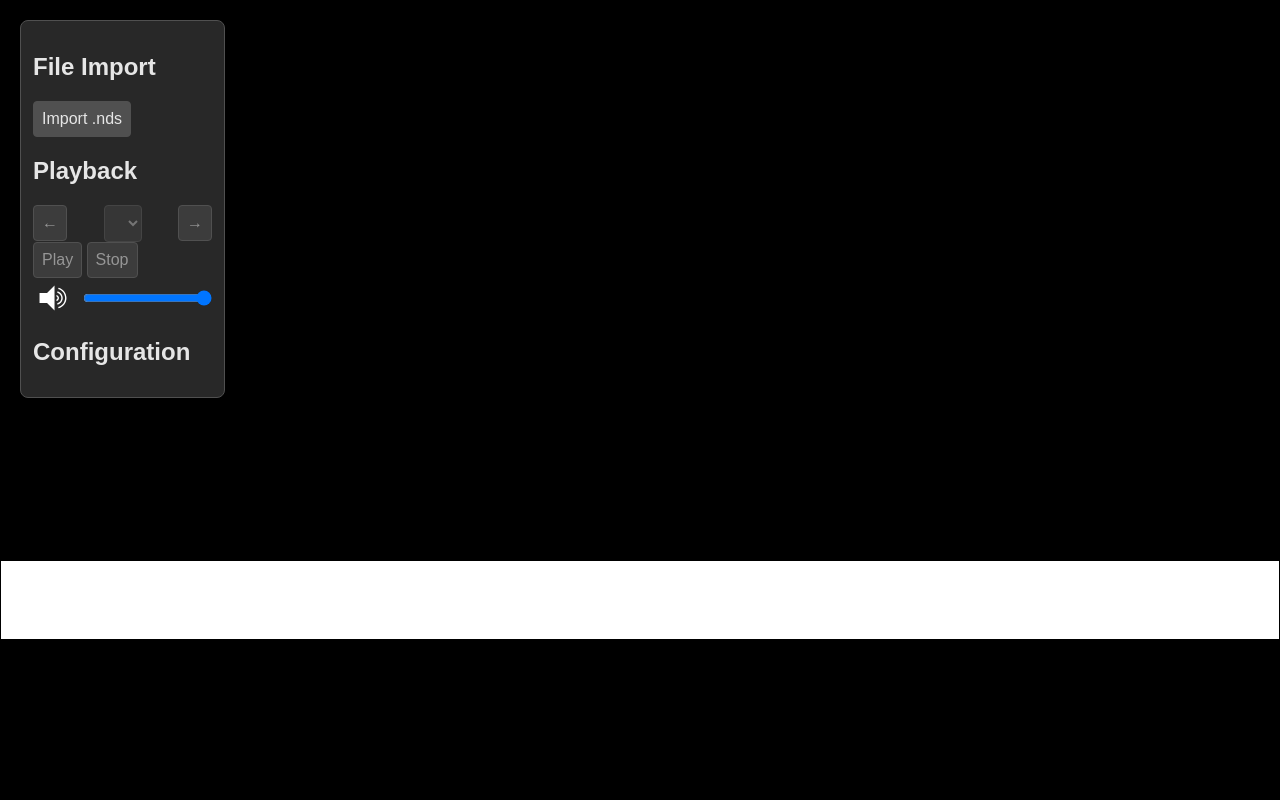
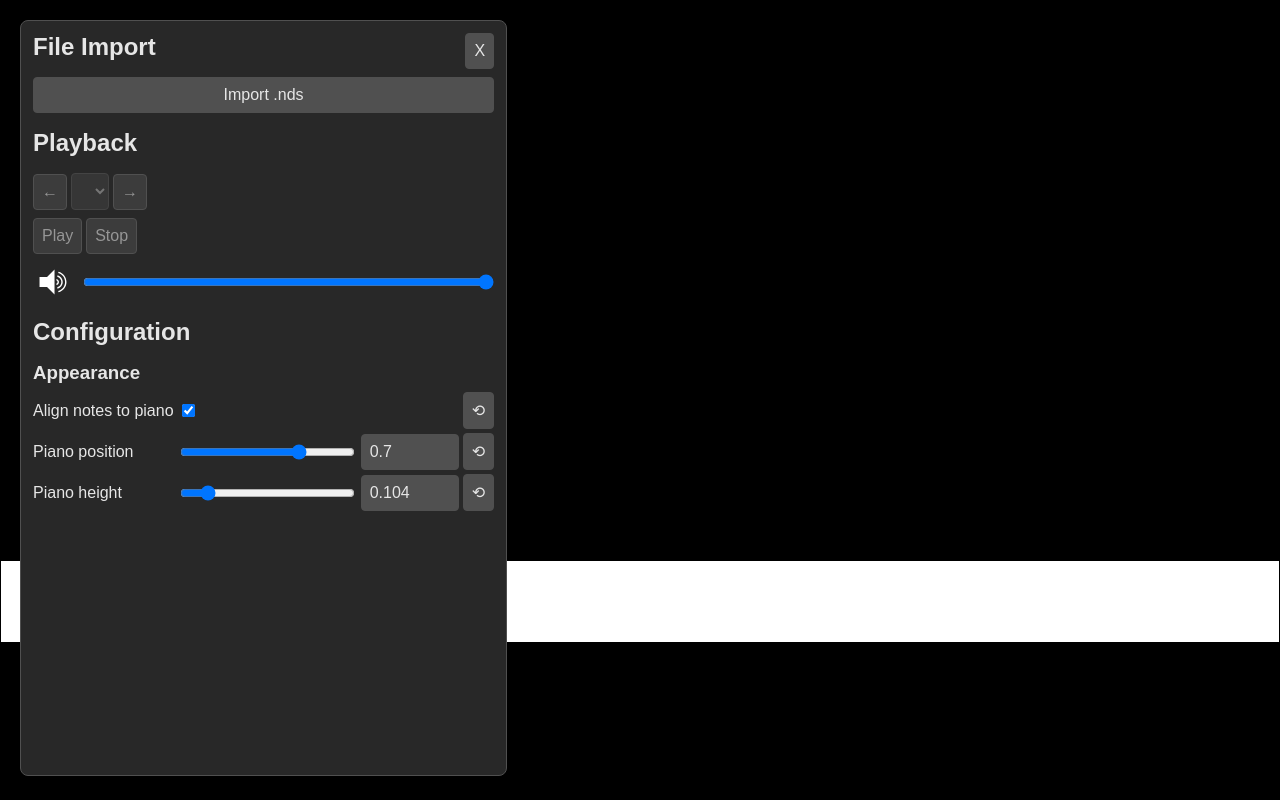
Before and after one commit to DanielPXL/nitro-play, a website built with Parcel: page src/index.html in a window 1280 px wide. Built offline with nearby package versions, Linux system fonts and the light colour scheme; what nitro-fs would draw is missing.

Commit message:
Add basic config section

```diff
--- a/src/ConfigSchema.ts
+++ b/src/ConfigSchema.ts
@@ -2,28 +2,34 @@ import * as Renderer from "./Renderer";
 
 const schema: ConfigSchema = [
 	{
-		title: "Playback",
-		entries: [
-
-		]
-	},
-	{
 		title: "Appearance",
 		entries: [
 			{
+				text: "Align notes to piano",
+				id: "alignNotesToPiano",
+				type: "checkbox",
+				default: true,
+				update: (value) => {
+					Renderer.alignNotesToPiano(value);
+				}
+			},
+			{
 				text: "Piano position",
+				id: "pianoPosition",
 				type: "slider",
-				default: 1,
+				default: 0.7,
 				min: 0,
 				max: 1,
+				forceRange: true,
 				update: (value) => {
 					Renderer.setPianoPosition(value);
 				}
 			},
 			{
 				text: "Piano height",
+				id: "pianoHeight",
 				type: "slider",
-				default: 0.2,
+				default: 0.1,
 				min: 0,
 				max: 0.8,
 				update: (value) => {
@@ -41,8 +47,9 @@ export type ConfigSchema = {
 	entries: ConfigEntry[]
 }[]
 
-type ConfigEntry = {
-	text: string
+export type ConfigEntry = {
+	text: string,
+	id: string
 } & ({
 	type: "checkbox",
 	default: boolean,
@@ -52,5 +59,7 @@ type ConfigEntry = {
 	default: number,
 	min: number,
 	max: number,
+	integer?: boolean,
+	forceRange?: boolean,
 	update: (value: number) => void
 })
--- a/src/ConfigSection.ts
+++ b/src/ConfigSection.ts
@@ -0,0 +1,145 @@
+import ConfigSchema, { ConfigEntry } from "./ConfigSchema"
+
+export const storagePrefix = "nitro-play_config_";
+
+let configSection: HTMLDivElement;
+
+export function init() {
+	configSection = document.getElementById("config") as HTMLDivElement;
+
+	for (const configGroup of ConfigSchema) {
+		const groupDiv = document.createElement("div");
+		groupDiv.classList.add("configGroup");
+
+		const title = document.createElement("h3");
+		title.textContent = configGroup.title;
+		groupDiv.appendChild(title);
+
+		const gridDiv = document.createElement("div");
+		gridDiv.classList.add("configGroupGrid");
+		gridDiv.style.gridTemplateRows = `repeat(${configGroup.entries.length + 1}, auto)`;
+
+		for (let i = 0; i < configGroup.entries.length; i++) {
+			createEntry(configGroup.entries[i], gridDiv, i);
+		}
+
+		groupDiv.appendChild(gridDiv);
+		configSection.appendChild(groupDiv);
+	}
+}
+
+function createEntry(entry: ConfigEntry, parent: HTMLElement, index: number) {
+	const text = document.createElement("div");
+	text.textContent = entry.text;
+	text.style.gridColumn = "1";
+	text.style.gridRow = (index + 1).toString();
+	parent.appendChild(text);
+
+	const controlDiv = document.createElement("div");
+	controlDiv.style.gridColumn = "2";
+	controlDiv.style.gridRow = (index + 1).toString();
+	controlDiv.classList.add("configControl");
+
+	parent.appendChild(controlDiv);
+
+	function createResetButton(click: () => void) {
+		const resetButton = document.createElement("button");
+		resetButton.textContent = "⟲";
+		resetButton.onclick = click;
+		resetButton.style.gridColumn = "3";
+		resetButton.style.gridRow = (index + 1).toString();
+		parent.appendChild(resetButton);
+		return resetButton;
+	}
+
+	const storedValue = localStorage.getItem(storagePrefix + entry.id);
+
+	function storeValue(value: string | number | boolean) {
+		localStorage.setItem(storagePrefix + entry.id, value.toString());
+	}
+
+	switch (entry.type) {
+		case "checkbox": {
+			const checkbox = document.createElement("input");
+
+			createResetButton(() => {
+				checkbox.checked = entry.default;
+				checkbox.dispatchEvent(new Event("change"));
+			});
+
+			checkbox.type = "checkbox";
+			checkbox.checked = storedValue !== null ? storedValue === "true" : entry.default;
+			checkbox.onchange = () => {
+				storeValue(checkbox.checked);
+				entry.update(checkbox.checked);
+			}
+
+			controlDiv.appendChild(checkbox);
+
+			checkbox.dispatchEvent(new Event("change"));
+			break;
+		}
+
+		case "slider": {
+			const slider = document.createElement("input");
+			const numberInput = document.createElement("input");
+
+			createResetButton(() => {
+				slider.value = entry.default.toString();
+				slider.dispatchEvent(new Event("input"));
+			});
+
+			slider.type = "range";
+			slider.min = entry.min.toString();
+			slider.max = entry.max.toString();
+			slider.step = entry.integer ? "1" : ((entry.max - entry.min) / 100).toString();
+			slider.value = storedValue !== null ? storedValue : entry.default.toString();
+			slider.oninput = () => {
+				let value = entry.integer ? Math.round(slider.valueAsNumber) : slider.valueAsNumber;
+
+				if (entry.forceRange) {
+					if (value < entry.min) {
+						value = entry.min;
+					} else if (value > entry.max) {
+						value = entry.max;
+					}
+				}
+
+				slider.valueAsNumber = value;
+				numberInput.valueAsNumber = value;
+				storeValue(value);
+				entry.update(value);
+			}
+
+			numberInput.type = "number";
+			numberInput.value = entry.default.toString();
+			numberInput.step = entry.integer ? "1" : "0.01";
+			numberInput.oninput = () => {
+				if (isNaN(+numberInput.value)) {
+					return;
+				}
+
+				let value = entry.integer ? Math.round(numberInput.valueAsNumber) : numberInput.valueAsNumber;
+
+				if (entry.forceRange) {
+					if (value < entry.min) {
+						value = entry.min;
+					} else if (value > entry.max) {
+						value = entry.max;
+					}
+				}
+
+				numberInput.valueAsNumber = value;
+				slider.valueAsNumber = value;
+				entry.update(value);
+			}
+
+			controlDiv.appendChild(slider);
+			controlDiv.appendChild(numberInput);
+
+			slider.dispatchEvent(new Event("input"));
+
+			break;
+		}
+	}
+}
--- a/src/ControlPanel.ts
+++ b/src/ControlPanel.ts
@@ -1,8 +1,12 @@
 import * as AudioWorkerComms from "./AudioWorkerComms";
 import * as PlaybackSection from "./PlaybackSection";
 import * as FileImportDialog from "./FileImportDialog";
+import * as ConfigSection from "./ConfigSection";
 
 export function init(load: () => Promise<void>, play: () => void, stop: () => void) {
+	const controlPanel = document.getElementById("controlPanel") as HTMLDivElement;
+	const openButton = document.getElementById("openButton") as HTMLImageElement;
+	const closeButton = document.getElementById("closeButton") as HTMLButtonElement;
 	const ndsFileImportButton = document.getElementById("ndsFileImportButton") as HTMLButtonElement;
 
 	PlaybackSection.init(async () => {
@@ -24,4 +28,16 @@ export function init(load: () => Promise<void>, play: () => void, stop: () => vo
 		PlaybackSection.disable();
 		FileImportDialog.show();
 	});
+
+	ConfigSection.init();
+
+	openButton.style.display = "none";
+	openButton.addEventListener("click", () => {
+		controlPanel.style.display = "block";
+	});
+
+	closeButton.addEventListener("click", () => {
+		controlPanel.style.display = "none";
+		openButton.style.display = "block";
+	});
 }
--- a/src/PlaybackSection.ts
+++ b/src/PlaybackSection.ts
@@ -1,5 +1,6 @@
 import * as AudioWorkerComms from "./AudioWorkerComms";
 import * as AudioPlayer from "./AudioPlayer";
+import { storagePrefix } from "./ConfigSection";
 
 const speaker0 = new URL("./assets/speaker0.svg", import.meta.url).href;
 const speaker1 = new URL("./assets/speaker1.svg", import.meta.url).href;
@@ -70,13 +71,13 @@ export function init(load: () => Promise<void>, play: () => void, stop: () => vo
 		await loadSeq();
 	});
 
-	seqPlayButton.addEventListener("click", async () => {
+	seqPlayButton.addEventListener("click", () => {
 		seqPlayButton.disabled = true;
 		seqLeftButton.disabled = true;
 		seqSelect.disabled = true;
 		seqRightButton.disabled = true;
 
-		await play();
+		play();
 
 		seqStopButton.disabled = false;
 	});
@@ -88,6 +89,7 @@ export function init(load: () => Promise<void>, play: () => void, stop: () => vo
 
 	volumeSlider.addEventListener("input", () => {
 		changeSpeakerIcon();
+		localStorage.setItem(storagePrefix + "volume", volumeSlider.value);
 		AudioPlayer.setVolume((volumeSlider.valueAsNumber / 100) * 5);
 	});
 	volumeSlider.dispatchEvent(new Event("input"));
@@ -101,6 +103,10 @@ export function init(load: () => Promise<void>, play: () => void, stop: () => vo
 		}
 		volumeSlider.dispatchEvent(new Event("input"));
 	});
+
+	const storedVolume = localStorage.getItem(storagePrefix + "volume");
+	volumeSlider.value = storedVolume !== null ? storedVolume : "100";
+	volumeSlider.dispatchEvent(new Event("input"));
 }
 
 export function enable(seqSymbols: string[]) {
--- a/src/Renderer.ts
+++ b/src/Renderer.ts
@@ -79,3 +79,7 @@ export function setPianoHeight(height: number) {
 	pianoHeight = height;
 	resize();
 }
+
+export function alignNotesToPiano(value: boolean) {
+	TimelineRenderer.alignNotesToPiano(value);
+}
--- a/src/TimelineRenderer.ts
+++ b/src/TimelineRenderer.ts
@@ -3,7 +3,7 @@ import { interpolateNoteX } from "./PianoRenderer";
 import { SynthState } from "./SynthState";
 import { Audio } from "nitro-fs";
 
-export let pianoNotePositions = true;
+let alignNotes = true;
 
 export class TimelineRenderer {
 	constructor(canvas: HTMLCanvasElement) {
@@ -49,7 +49,7 @@ export class TimelineRenderer {
 						const noteWidth = this.canvas.width / noteRangeCount * note.volume;
 
 						let noteX: number;
-						if (pianoNotePositions) {
+						if (alignNotes) {
 							noteX = interpolateNoteX(note.note) - noteWidth / 2;
 						} else {
 							noteX = (note.note - noteRange[0]) / noteRangeCount * this.canvas.width - noteWidth / 2;
@@ -75,6 +75,10 @@ export class TimelineRenderer {
 		this.canvas.height = height;
 		this.canvas.style.top = `${yPos}px`;
 	}
+
+	static alignNotesToPiano(value: boolean) {
+		alignNotes = value;
+	}
 }
 
 function invLerp(a: number, b: number, v: number) {
--- a/src/index.html
+++ b/src/index.html
@@ -8,7 +8,10 @@
 		<script type="module" src="App.ts"></script>
 	</head>
 	<body>
+		<img id="openButton" src="assets/cog.svg" alt="Open Controls" />
 		<div id="controlPanel">
+			<button id="closeButton">X</button>
+
 			<section>
 				<h2>File Import</h2>
 				<button id="ndsFileImportButton">Import .nds</button>
@@ -30,18 +33,18 @@
 
 			<section>
 				<h2>Playback</h2>
-				<div class="configRow">
+				<div class="playbackControls">
 					<button id="seqLeftButton" disabled>&larr;</button>
 					<select id="seqSelect" disabled></select>
 					<button id="seqRightButton" disabled>&rarr;</button>
 				</div>
 
-				<div>
+				<div class="playbackControls">
 					<button id="seqPlayButton" disabled>Play</button>
 					<button id="seqStopButton" disabled>Stop</button>
 				</div>
 
-				<div class="configRow">
+				<div class="volumeBar">
 					<img id="speakerIcon" alt="Volume" />
 					<input type="range" id="volumeSlider" min="0" max="100" value="100"  />
 				</div>
@@ -49,7 +52,6 @@
 
 			<section id="config">
 				<h2>Configuration</h2>
-
 			</section>
 		</div>
 
--- a/src/style.css
+++ b/src/style.css
@@ -32,6 +32,36 @@ dialog::backdrop {
 	border: 1px solid rgb(80, 80, 80);
 	padding: 12px;
 	border-radius: 8px;
+	overflow: auto;
+	height: calc(100% - 70px);
+}
+
+#openButton {
+	position: absolute;
+	top: 32px;
+	left: 32px;
+	width: 40px;
+	height: 40px;
+	z-index: 100;
+	cursor: pointer;
+}
+
+#closeButton {
+	position: absolute;
+	top: 12px;
+	right: 12px;
+}
+
+section {
+	padding-bottom: 16px;
+	display: flex;
+	flex-direction: column;
+	gap: 8px;
+}
+
+h2, h3 {
+	margin: 0;
+	padding-bottom: 8px;
 }
 
 button {
@@ -113,17 +143,25 @@ span {
 	float: right;
 }
 
-.configRow {
+.playbackControls {
+	display: flex;
+	align-items: center;
+	justify-content: start;
+	gap: 4px;
+}
+
+.volumeBar {
 	display: flex;
 	align-items: center;
 	justify-content: space-between;
 }
 
-.configRow > * {
+.volumeBar > * {
 	margin-right: 8px;
+	white-space: nowrap;
 }
 
-.configRow > *:last-child {
+.volumeBar > *:last-child {
 	margin-right: 0;
 }
 
@@ -133,8 +171,37 @@ span {
 	cursor: pointer;
 }
 
+.configGroupGrid {
+	display: grid;
+	grid-template-columns: 1fr 2fr auto;
+	align-items: center;
+	grid-gap: 4px;
+}
+
+.configControl {
+	width: 100%;
+	display: flex;
+	flex-direction: row;
+	align-items: center;
+	gap: 4px;
+}
+
+input[type="number"] {
+	background-color: rgb(80, 80, 80);
+	border: 1px solid rgb(80, 80, 80);
+	border-radius: 4px;
+	color: rgb(230, 230, 230);
+	font-size: 16px;
+	padding: 8px;
+	width: 80px;
+}
+
 input[type="range"] {
+	cursor: pointer;
 	width: 100%;
+}
+
+input[type="checkbox"] {
 	cursor: pointer;
 }
 
```
Also changed, not shown: src/assets/README.md, src/assets/cog.svg (added).
